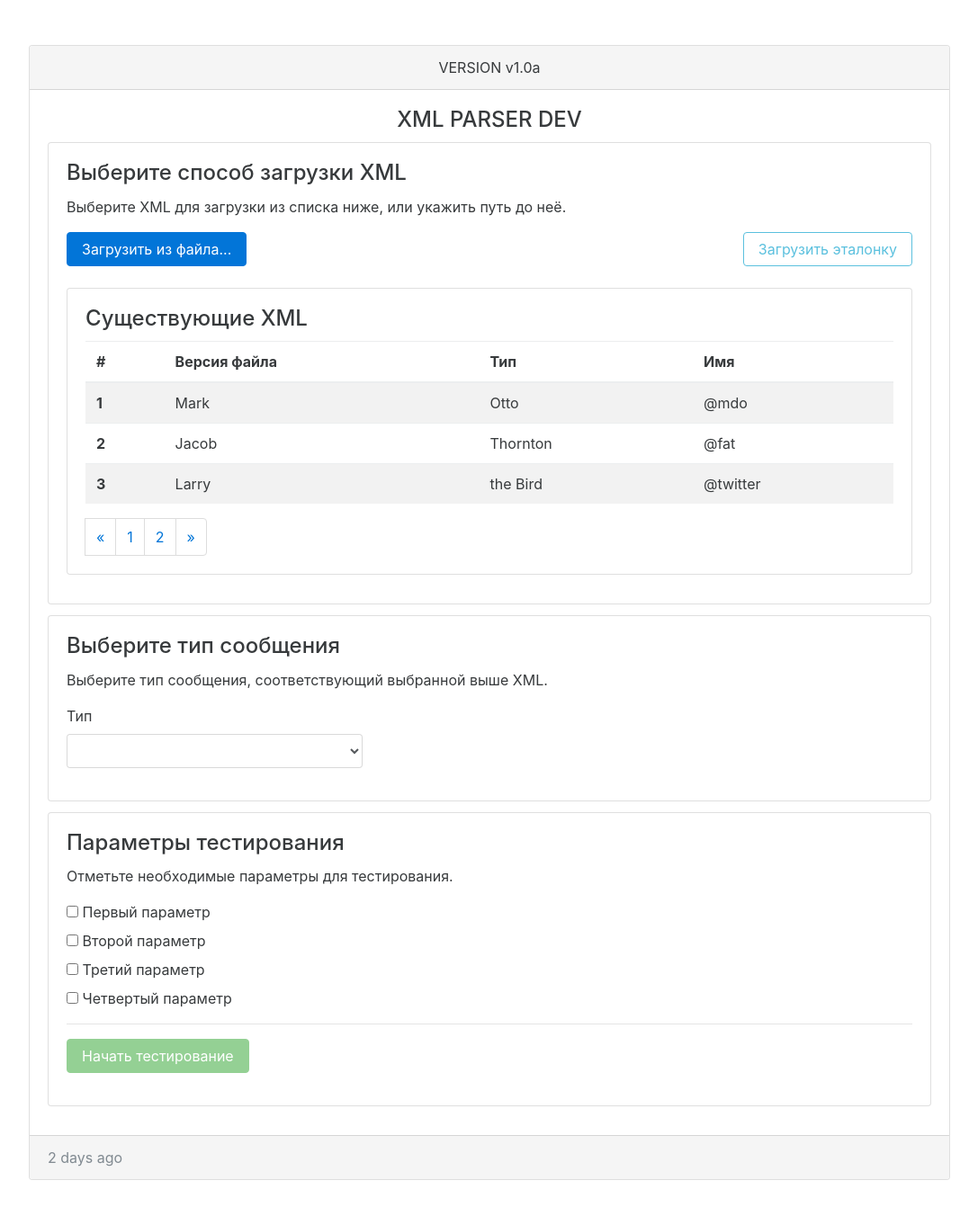
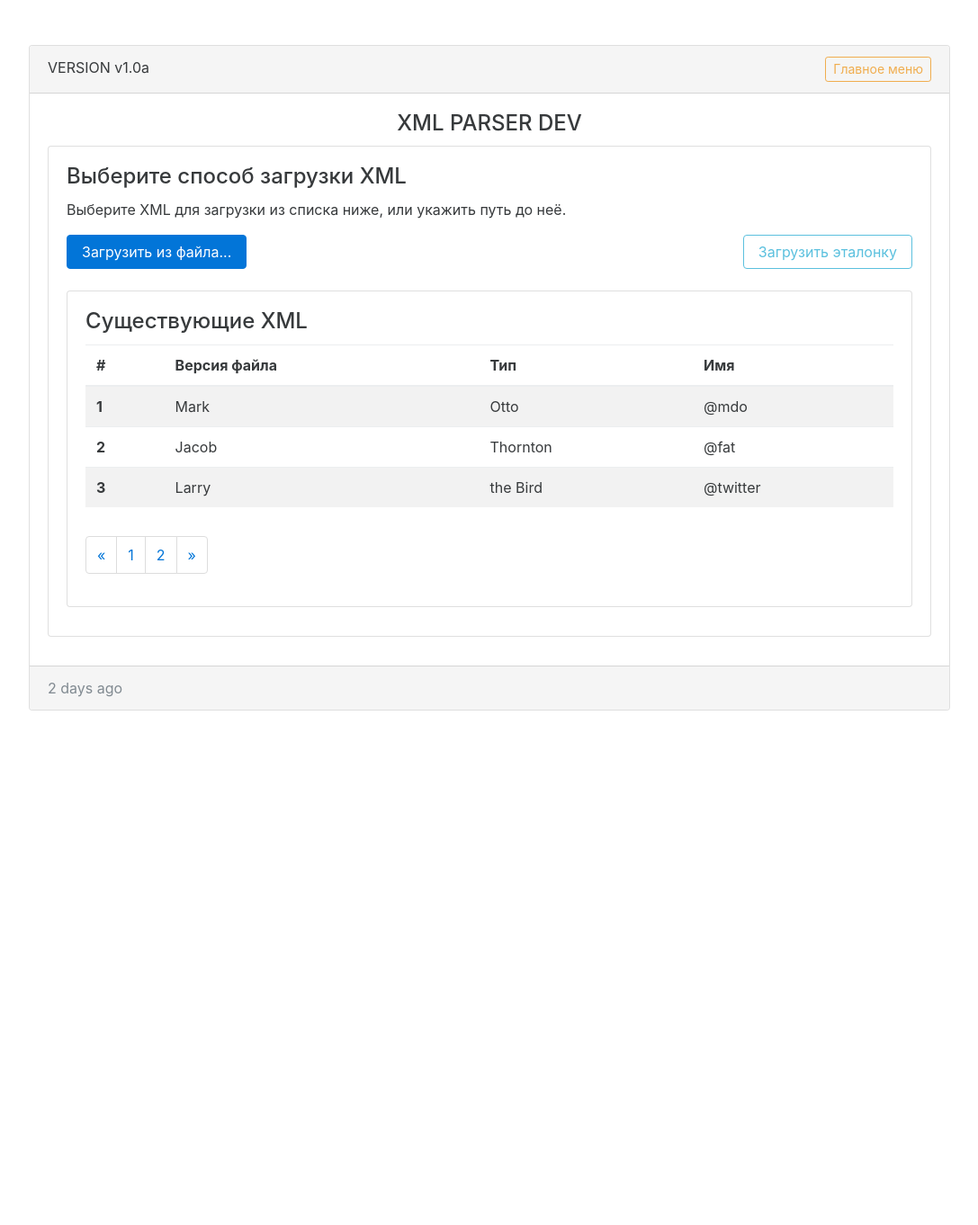
Before and after one commit to KubrikDevelopmentStudio/xmlparser_dev, a PHP site: page /sources/xml_test.php in a window 1280 px wide. Shown: the whole page at 90% size, without its empty margins (96-1183 px from the left). After the commit the page ends 790 px from the top, so only its background shows below. Run offline with PHP 8.4, Linux system fonts and the light colour scheme.

Commit message:
Реализована логика редиректов и отображения блоков

```diff
--- /dev/null
+++ b/lib/css/loader.css
@@ -0,0 +1,5 @@
+#loading_block {
+    width: 30%;
+    height: auto;
+    margin: 250px auto;
+}
--- /dev/null
+++ b/lib/css/xml_test.css
@@ -0,0 +1,33 @@
+
+
+/*Основной блок с контентом*/
+#main_block {
+    width: 80%;
+    height: auto;
+    margin: 50px auto;
+}
+
+
+#main_block_body_header{
+    text-align: center;
+}
+
+
+#cheat_button {
+    float: right;
+}
+
+
+#message_type_select {
+    width: 35%;
+}
+
+
+#select_message_block, #select_test_params_block {
+    display: none;
+}
+
+
+#main_menu_btn {
+    float: right;
+}
--- /dev/null
+++ b/lib/js/animations/xml_test-anim.js
@@ -0,0 +1,49 @@
+/**
+ * Created by ruslan on 23.11.16.
+ */
+
+$(document).ready(function () {
+    /**
+     * Тестовая анимация появления блока с выбором типа сообщения
+     * после выполнения определенных условий.
+     */
+    $('#load_from_file_btn').on('click', function () {
+       $('#select_message_block').fadeIn(1000);
+    });
+
+
+    /**
+     * Тестовая анимация появления блока выбора параметров тестирования
+     * после выполнения определенных условий.
+     */
+    $('#message_type_select').on('change', function () {
+       var currentSeelct = $('#message_type_select').val();
+
+        if(currentSeelct != "") {
+            $('#select_test_params_block').fadeIn(1000);
+        } else {
+            $('#select_test_params_block').fadeOut(1000);
+        }
+    });
+
+
+    /**
+     * Тестовая анимация появления кнопки начала тестирования
+     * после выполнения определенных условий.
+     */
+    $('[type=checkbox]').on('change', function () {
+        var selectFlag = false;
+        $('#select_test_params_block').find('input:checkbox').each(function (index, obj) {
+           if($(obj).prop('checked')) {
+               selectFlag = true;
+           }
+        });
+
+        if(selectFlag) {
+            $('#launch_test').removeAttr('disabled');
+        } else {
+            $('#launch_test').attr('disabled', true);
+        }
+    });
+
+});
--- a/lib/js/main.js
+++ /dev/null
@@ -1,36 +0,0 @@
-/**
- * Created by root on 18.11.16.
- */
-
-$(document).ready(function () {
-    /**
-     * Анимация загрузки скрипта и показ окна
-     * с выбором модуля
-     */
-    var loading = setInterval(function () {
-        var value = $('progress').attr('value');
-        if(++value <= 100) {
-            $('progress').attr('value', value);
-        } else {
-            clearInterval(loading);
-            $('#loading_block').css('display', 'none');
-
-            $('#info').modal('show');
-        }
-    }, 10);
-
-
-    /**
-     * Загрузка модуля тестирования XML.
-     */
-    $('#load_test_module_button').click(function () {
-       window.location.href = "xml_test.php";
-    });
-
-    /**
-     * Загрузка модуля создания XML.
-     */
-    $('#load_create_module_button').click(function () {
-        window.location.href = "xml_creator.php";
-    });
-});
--- /dev/null
+++ b/lib/js/redirects/xml_test-redir.js
@@ -0,0 +1,12 @@
+/**
+ * Created by ruslan on 23.11.16.
+ */
+
+$(document).ready(function () {
+    /**
+     * Загрузка модуля тестирования XML.
+     */
+    $('#main_menu_btn').click(function () {
+        window.location.href = "../index.php";
+    });
+});
--- a/xml_test.php
+++ b/sources/xml_test.php
@@ -9,28 +9,32 @@
 
 <html>
 <head>
-    <link href="lib/bootstrap4/css/bootstrap.css" rel="stylesheet" type="text/css"/>
-    <link href="lib/font-awesome/css/font-awesome.css" rel="stylesheet" type="text/css"/>
+    <link href="../lib/bootstrap4/css/bootstrap.css" rel="stylesheet" type="text/css"/>
+    <link href="../lib/font-awesome/css/font-awesome.css" rel="stylesheet" type="text/css"/>
+    <link href="../lib/css/xml_test.css" rel="stylesheet" type="text/css"/>
 
-    <script type="text/javascript" src="lib/jquery/jquery-3.1.1.js"></script>
-    <script type="text/javascript" src="lib/bootstrap4/js/bootstrap.js"></script>
+    <script type="text/javascript" src="../lib/jquery/jquery-3.1.1.js"></script>
+    <script type="text/javascript" src="../lib/bootstrap4/js/bootstrap.js"></script>
 
-    <script type="text/javascript" src="lib/js/main.js"></script>
+    <script type="text/javascript" src="../lib/js/animations/xml_test-anim.js"></script>
+    <script type="text/javascript" src="../lib/js/redirects/xml_test-redir.js"></script>
 </head>
 <body>
-<div class="card" style="width: 80%;height: auto;margin: 50px auto;">
-    <div class="card-header" style="text-align: center">
+
+<div id="main_block" class="card">
+    <div id="main_block_header" class="card-header">
         VERSION v1.0a
+        <button id="main_menu_btn" type="button" class="btn btn-outline-warning btn-sm">Главное меню</button>
     </div>
     <div class="card-block">
-        <h4 class="card-title" style="text-align: center">XML PARSER DEV</h4>
+        <h4 id="main_block_body_header" class="card-title">XML PARSER DEV</h4>
 
         <div class="card card-block" style="width: 100%">
             <h4 class="card-title">Выберите способ загрузки XML</h4>
             <p class="card-text">Выберите XML для загрузки из списка ниже, или укажить путь до неё.</p>
 
-            <button type="button" class="btn btn-primary">Загрузить из файла...</button>
-            <button type="button" class="btn btn-outline-info" style="float: right">Загрузить эталонку</button>
+            <button id="load_from_file_btn" type="button" class="btn btn-primary">Загрузить из файла...</button>
+            <button id="cheat_button" type="button" class="btn btn-outline-info">Загрузить эталонку</button>
             <br><br>
 
             <!--Таблица со списком xml-->
@@ -69,7 +73,7 @@
 
                 <!--Постраничная навигация внизу таблицы-->
                 <nav aria-label="Page navigation"">
-                <ul class="pagination" style="margin: auto;>
+                <ul class="pagination">
                     <li class="page-item">
                         <a class="page-link" href="#" aria-label="Previous">
                             <span aria-hidden="true">&laquo;</span>
@@ -90,13 +94,13 @@
         </div>
 
         <!--Блок с SELECT для выбора типа сообщения-->
-        <div class="card card-block" style="width: 100%">
+        <div id="select_message_block" class="card card-block">
             <h4 class="card-title">Выберите тип сообщения</h4>
             <p class="card-text">Выберите тип сообщения, соответствующий выбранной выше XML.</p>
             <form>
-                <div class="form-group" style="width: 35%">
+                <div class="form-group">
                     <label for="exampleSelect1">Тип</label>
-                    <select class="form-control" id="exampleSelect1">
+                    <select id="message_type_select" class="form-control" id="exampleSelect1">
                         <option></option>
                         <option>ENT_ANKETA_REQUEST_DATA_RS</option>
                         <option>ENT_ANKETA_REQUEST_DATA_RQ</option>
@@ -108,10 +112,10 @@
         </div>
 
         <!--Блок для выбора параметров тестирования-->
-        <div class="card card-block" style="width: 100%">
+        <div id="select_test_params_block" class="card card-block">
             <h4 class="card-title">Параметры тестирования</h4>
             <p class="card-text">Отметьте необходимые параметры для тестирования.</p>
-            <form>
+            <form id="test_params_form">
                 <div class="form-check">
                     <label class="form-check-label">
                         <input type="checkbox" class="form-check-input">
@@ -137,7 +141,7 @@
                     </label>
                 </div>
                 <hr>
-                <button type="button" class="btn btn-success" disabled>Начать тестирование</button>
+                <button id="launch_test" type="button" class="btn btn-success" disabled>Начать тестирование</button>
             </form>
         </div>
 
```
Also changed, not shown: functions/handler.php (+0 -32 lines), index.php (+9 -7 lines), lib/js/animations/loader-anim.js (added, +29 -0 lines), lib/js/redirects/loader-redir.js (added, +19 -0 lines), sources/index_login.php (renamed from index_login.php, +5 -5 lines), sources/xml_creator.php (added, +23 -0 lines), xml_creator.php (deleted, +0 -23 lines). Lines whose indentation alone changed are shown as unchanged.
